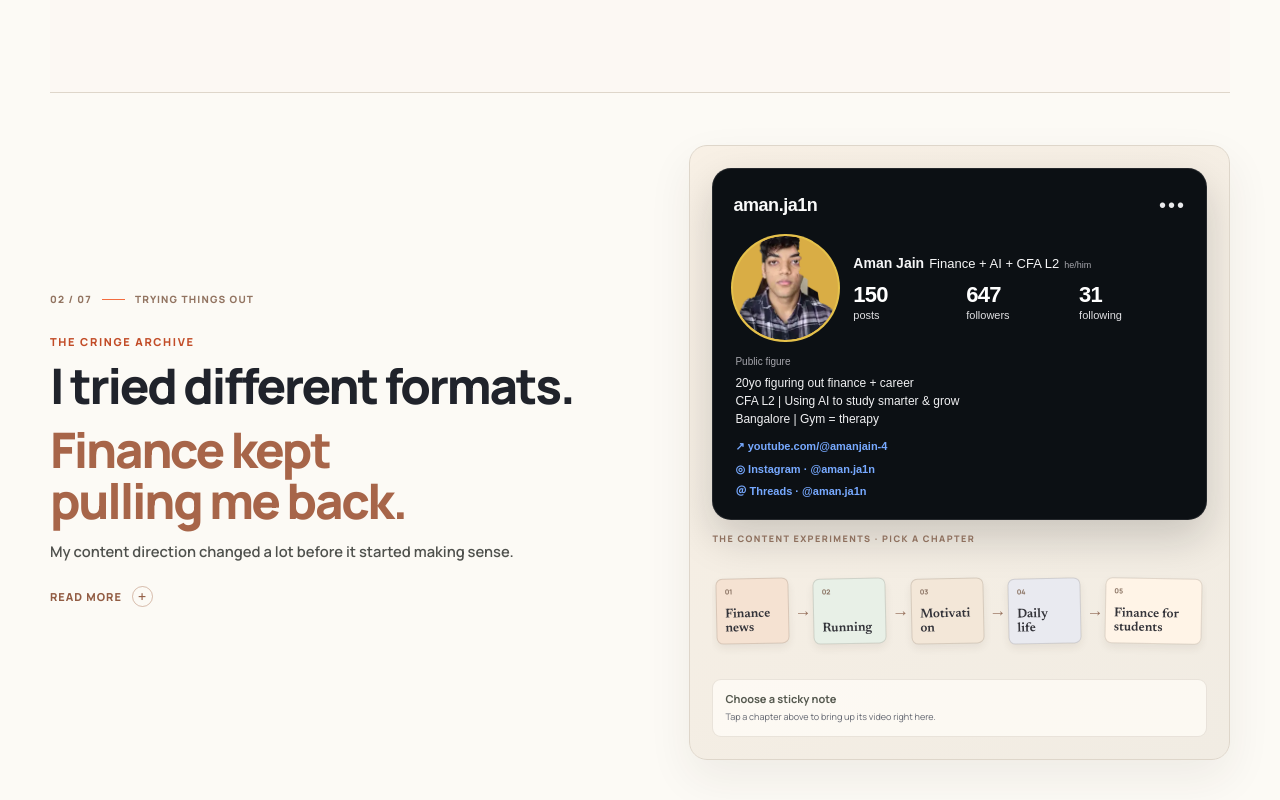
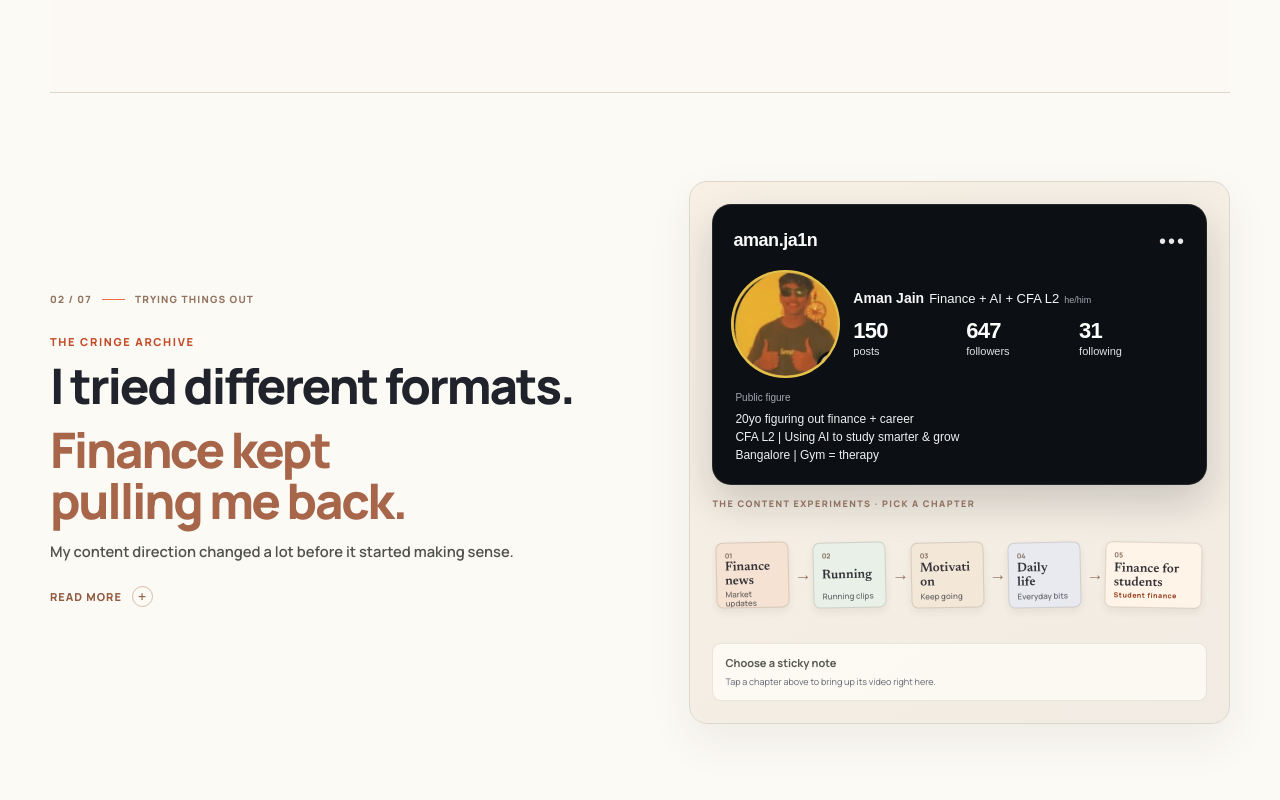
Before and after one commit to aman482006-beep/MY-WEBSITE, a Next.js app: page /story in a window 1280 px wide. Shown: the part 1511-2311 px from the top of the page. Built offline with nearby package versions, Linux system fonts and the light colour scheme.

Commit message:
Match Instagram avatar and compact the Story profile and sticky notes

```diff
--- a/src/app/story.css
+++ b/src/app/story.css
@@ -507,8 +507,6 @@
 .aj-story-topic-card:nth-child(even) { rotate: 2deg; }
 .aj-story-topic-card small { color: #8D7666; font-size: 8px; font-weight: 900; }
 .aj-story-topic-card b { font-family: var(--font-display); font-size: clamp(13px, 1.65vw, 19px); font-weight: 600; line-height: 1.08; overflow-wrap: anywhere; }
-.aj-story-topic-card i { position: absolute; top: 52%; left: -10%; width: 120%; height: 2px; background: #D66B52; opacity: .8; rotate: -18deg; transform: scaleX(0); transform-origin: left; }
-.aj-story-topic-card:nth-child(-n+4) i { transform: scaleX(1); }
 .aj-story-topic-card.topic-one { background: #F5E2D2; }
 .aj-story-topic-card.topic-two { background: #E8F0E7; }
 .aj-story-topic-card.topic-three { background: #F3E7D8; }
@@ -809,12 +807,7 @@ html.aj-story-motion-ready .aj-story-scene[data-revealed="false"] .aj-story-topi
   opacity: 1;
   translate: 0 0;
 }
-.aj-story-topic-card:nth-child(-n+4) i { transform: scaleX(0); transition: transform 360ms ease; }
-.aj-story-scene[data-revealed="true"] .aj-story-topic-card:nth-child(-n+4) i {
-  transform: scaleX(1);
-  transition-delay: .52s;
-}
-
+.aj-story-scene[data-revealed="true"]
 @keyframes aj-story-meter-settle {
   from { transform: rotate(-10deg); }
   to { transform: rotate(5deg); }
@@ -3334,22 +3327,6 @@ body:has(.wispr-challenge) .site-main {
   color: #F0F0F2;
   font-size: clamp(10px, 1.1vw, 12px);
   line-height: 1.5;
-}
-.aj-story-instagram-links {
-  display: flex;
-  flex-wrap: wrap;
-  gap: 6px 13px;
-  margin-top: 3px;
-}
-.aj-story-instagram-links a {
-  color: #77A9FF;
-  font-size: clamp(9px, 1vw, 11px);
-  font-weight: 650;
-  text-decoration: none;
-  overflow-wrap: anywhere;
-}
-.aj-story-instagram-links a:hover {
-  text-decoration: underline;
 }
 
 /* Real creator clips: a lightweight poster link, not an eager iframe. */
@@ -4142,7 +4119,6 @@ body:has(.wispr-challenge) .site-main {
   font-size: clamp(10px, 1vw, 13px);
   line-height: 1.08;
 }
-.aj-story-topic-card i { display: none !important; }
 .aj-story-topic-card.topic-final {
   border: 1px solid rgba(72,58,48,.16);
   box-shadow: 0 4px 9px rgba(52,38,26,.07);
@@ -4187,3 +4163,18 @@ body:has(.wispr-challenge) .site-main {
   .aj-story-topic-card { flex: 1 1 auto; min-height: 66px; height: 66px; }
   .aj-story-topic-next { flex-basis: 18px; width: 18px; }
 }
+
+/* Compact Instagram profile and text-led archive notes. */
+.aj-story-archive-visual { min-height: 0; }
+.aj-story-topic-note {
+  display: block;
+  color: rgba(52,52,58,.68);
+  font-size: 8px;
+  font-weight: 550;
+  line-height: 1.15;
+  overflow-wrap: anywhere;
+}
+@media (max-width: 760px) {
+  .aj-story-topic-card { min-height: 82px; height: 82px; padding: 8px 7px; }
+  .aj-story-topic-card .aj-story-topic-note { font-size: 7px; }
+}
--- a/src/components/sections/story-experience.tsx
+++ b/src/components/sections/story-experience.tsx
@@ -12,7 +12,7 @@ const publicAsset = (path: string) => {
 };
 const profileImageSrc = publicAsset("aman-story-photo.png");
 const storyAvatarSrc = profileImageSrc;
-const storyInstagramAvatarSrc = publicAsset("aman-story-avatar.webp");
+const storyInstagramAvatarSrc = publicAsset("story-gallery/instagram-profile-corrected.webp");
 
 const chapters = [
   {
@@ -291,11 +291,6 @@ function InstagramProfilePreview() {
       <div className="aj-story-instagram-bio">
         <span className="aj-story-instagram-category">Public figure</span>
         <p>20yo figuring out finance + career<br />CFA L2 | Using AI to study smarter &amp; grow<br />Bangalore | Gym = therapy</p>
-        <div className="aj-story-instagram-links">
-          <a href="https://www.youtube.com/@AmanJain-4" target="_blank" rel="noopener noreferrer">↗ youtube.com/@amanjain-4</a>
-          <a href="https://www.instagram.com/aman.ja1n/" target="_blank" rel="noopener noreferrer">◎ Instagram · @aman.ja1n</a>
-          <a href="https://www.threads.net/@aman.ja1n" target="_blank" rel="noopener noreferrer">＠ Threads · @aman.ja1n</a>
-        </div>
       </div>
     </div>
   );
@@ -325,11 +320,11 @@ function StoryVisual({ visual }: { visual: (typeof chapters)[number]["visual"] }
 
   if (visual === "archive") {
     const archiveItems = [
-      { title: <>Finance<br />news</>, name: "Finance news", detail: "I tried breaking down what was happening in markets and the wider finance world." },
-      { title: "Running", name: "Running", detail: "I tested a completely different interest instead of forcing one niche from day one." },
-      { title: "Motivation", name: "Motivation", detail: "I experimented with motivational videos and different storytelling styles." },
-      { title: <>Daily<br />life</>, name: "Daily life", detail: "I shared everyday moments while figuring out what felt natural to create." },
-      { title: <>Finance for<br />students</>, name: "Finance for students", detail: "This was the direction I kept returning to: useful finance explained for students." }
+      { title: <>Finance<br />news</>, name: "Finance news", detail: "I tried breaking down what was happening in markets and the wider finance world.", note: "Market updates" },
+      { title: "Running", name: "Running", detail: "I tested a completely different interest instead of forcing one niche from day one.", note: "Running clips" },
+      { title: "Motivation", name: "Motivation", detail: "I experimented with motivational videos and different storytelling styles.", note: "Keep going" },
+      { title: <>Daily<br />life</>, name: "Daily life", detail: "I shared everyday moments while figuring out what felt natural to create.", note: "Everyday bits" },
+      { title: <>Finance for<br />students</>, name: "Finance for students", detail: "This was the direction I kept returning to: useful finance explained for students.", note: "Student finance" }
     ] as const;
     const activeArchiveItem = archiveSelected >= 0 ? archiveItems[archiveSelected] : null;
     return (
@@ -345,7 +340,7 @@ function StoryVisual({ visual }: { visual: (typeof chapters)[number]["visual"] }
                 aria-pressed={archiveSelected === index}
                 onClick={() => setArchiveSelected(index)}
               >
-                <small>0{index + 1}</small><b>{item.title}</b>
+                <small>0{index + 1}</small><b>{item.title}</b><span className="aj-story-topic-note">{item.note}</span>
                 {index === 4 && <span className="aj-story-topic-final-label">FOUND MY WAY</span>}
               </button>
               {index < archiveItems.length - 1 && (
```
Also changed, not shown: public/story-gallery/instagram-profile-corrected.webp (added).
